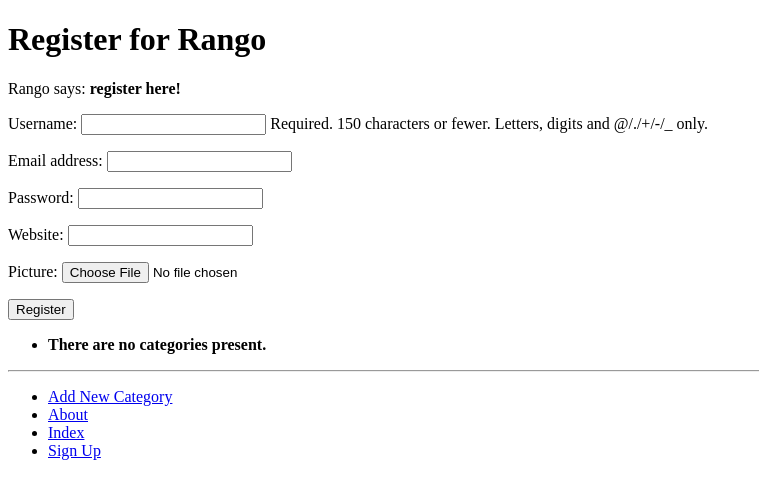
After one commit to EuanG-2388242/tango_with_django_project, a Django app: page /rango/register/ in a window 1280 px wide. The commit adds this page. Shown: the top 499 px of the page, without its empty margins (0-759 px from the left). Run offline with Django 3.2, Linux system fonts and the light colour scheme; data that the repository does not hold is empty.

Commit message:
Chapter 9 - Bug Fix Commint - Issue with Base.html link not actually showing up on webpages fixed

```diff
--- a/rango/admin.py
+++ b/rango/admin.py
@@ -1,5 +1,5 @@
 from django.contrib import admin
-from rango.models import Category, Page
+from rango.models import Category, Page, UserProfile
 
 class PageAdmin(admin.ModelAdmin):
     list_display = ('title', 'category', 'url')
@@ -9,3 +9,4 @@ class CategoryAdmin(admin.ModelAdmin):
 
 admin.site.register(Category, CategoryAdmin)
 admin.site.register(Page, PageAdmin)
+admin.site.register(UserProfile)
--- a/rango/forms.py
+++ b/rango/forms.py
@@ -1,5 +1,6 @@
 from django import forms
-from rango.models import Page, Category
+from rango.models import Page, Category, UserProfile
+from django.contrib.auth.models import User
 
 class CategoryForm(forms.ModelForm):
 
@@ -35,3 +36,18 @@ class PageForm(forms.ModelForm):
         model = Page
 
         exclude = ('category',)
+
+class UserForm(forms.ModelForm):
+
+    password = forms.CharField(widget=forms.PasswordInput())
+
+    class Meta:
+
+        model = User
+        fields = ('username', 'email', 'password',)
+
+class UserProfileForm(forms.ModelForm):
+    class Meta:
+
+        model = UserProfile
+        fields = ('website', 'picture',)
--- a/rango/models.py
+++ b/rango/models.py
@@ -1,7 +1,9 @@
 from django.db import models
 from django.template.defaultfilters import slugify
+from django.contrib.auth.models import User
 
 class Category(models.Model):
+
     NAME_MAX_LENGTH = 128
 
     name = models.CharField(max_length=NAME_MAX_LENGTH, unique =True)
@@ -22,6 +24,7 @@ class Category(models.Model):
 
 
 class Page(models.Model):
+
     TITLE_MAX_LENGTH = 128
     URL_MAX_LENGTH = 200
 
@@ -33,3 +36,13 @@ class Page(models.Model):
 
     def __str__(self):
         return self.title
+
+class UserProfile(models.Model):
+
+    user = models.OneToOneField(User, on_delete=models.CASCADE)
+
+    website = models.URLField(blank=True)
+    picture = models.ImageField(upload_to='profile_images', blank=True)
+
+    def __str__(self):
+        return self.user.username
--- a/rango/urls.py
+++ b/rango/urls.py
@@ -9,4 +9,5 @@ urlpatterns = [
     path('category/<slug:category_name_slug>/', views.show_category, name='show_category'),
     path('add_category/', views.add_category, name='add_category'),
     path('category/<slug:category_name_slug>/add_page/', views.add_page, name='add_page'),
+    path('register/', views.register, name='register'),
 ]
--- a/rango/views.py
+++ b/rango/views.py
@@ -1,9 +1,8 @@
-from django.shortcuts import render
+from django.shortcuts import render, redirect
 from django.http import HttpResponse
 from django.urls import reverse
 from rango.models import Category, Page
-from rango.forms import CategoryForm, PageForm
-from django.shortcuts import redirect
+from rango.forms import CategoryForm, PageForm, UserForm, UserProfileForm
 
 def index(request):
     #Construct a dictionary to pass to the template engine as its context.
@@ -94,3 +93,39 @@ def about(request):
     context_dict = {'boldmessage': 'This tutorial has been put together by Euan'}
 
     return render(request, 'rango/about.html', context=context_dict)
+
+def register(request):
+
+    registered = False
+
+    if request.method == 'POST':
+
+        user_form = UserForm(request.POST)
+        profile_form = UserProfileForm(request.POST)
+
+        if user_form.is_valid() and profile_form.is_valid():
+            user = user_form.save()
+
+            user.set_password(user.password)
+            user.save()
+
+            profile = profile_form.save(commit=False)
+            profile.user = user
+
+            if 'picture' in request.FILES:
+                profile.picture = request.FILES['picture']
+
+            profile.save()
+
+            registered = True
+
+        else:
+
+            print(user_form.errors, profile_form.errors)
+
+    else:
+
+        user_form = UserForm()
+        profile_form = UserProfileForm()
+
+    return render(request, 'rango/register.html', context = {'user_form': user_form, 'profile_form': profile_form, 'registered': registered})
--- a/templates/rango/base.html
+++ b/templates/rango/base.html
@@ -24,9 +24,10 @@
         <hr />
         <div>
             <ul>
-                <li><a href="{% url 'rango:add_category' %}"></a></li>
-                <li><a href="{% url 'rango:about' %}"></a></li>
-                <li><a href="{% url 'rango:index' %}"></a></li>
+                <li><a href="{% url 'rango:add_category' %}">Add New Category</a></li>
+                <li><a href="{% url 'rango:about' %}">About</a></li>
+                <li><a href="{% url 'rango:index' %}">Index</a></li>
+                <li><a href="{% url 'rango:register' %}">Sign Up</a></li>
             </ul>
         </div>
     </body>
--- /dev/null
+++ b/templates/rango/register.html
@@ -0,0 +1,26 @@
+<!DOCTYPE html>
+{% extends 'rango/base.html' %}
+{% load staticfiles %}
+
+{% block title_block %}
+    Register
+{% endblock %}
+
+{% block body_block %}
+<h1>Register for Rango</h1>
+{% if registered %}
+Rango says: <strong>thank you your registering!</strong>
+<a href="{% url 'rango:index' %}">Return to the homepage.</a><br />
+{% else %}
+Rango says: <strong>register here!</strong><br />
+<form id="user_form" method="post" action="{% url 'rango:register' %}" enctype="multipart/form-data">
+
+    {% csrf_token %}
+
+    {{ user_form.as_p }}
+    {{ profile_form.as_p }}
+
+    <input type="submit" name="submit" value="Register" />
+</form>
+{% endif %}
+{% endblock %}
```
Also changed, not shown: rango/migrations/0005_userprofile.py (added).
